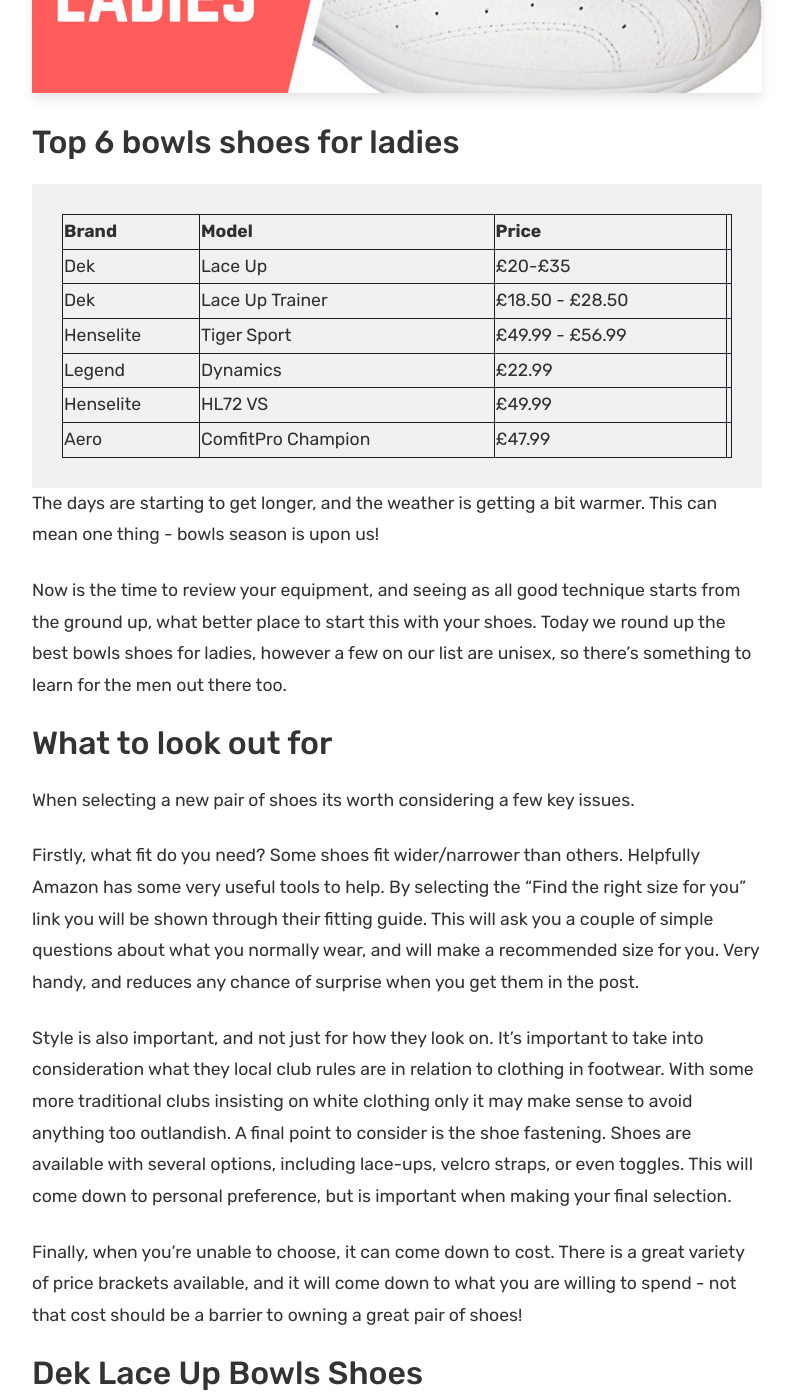
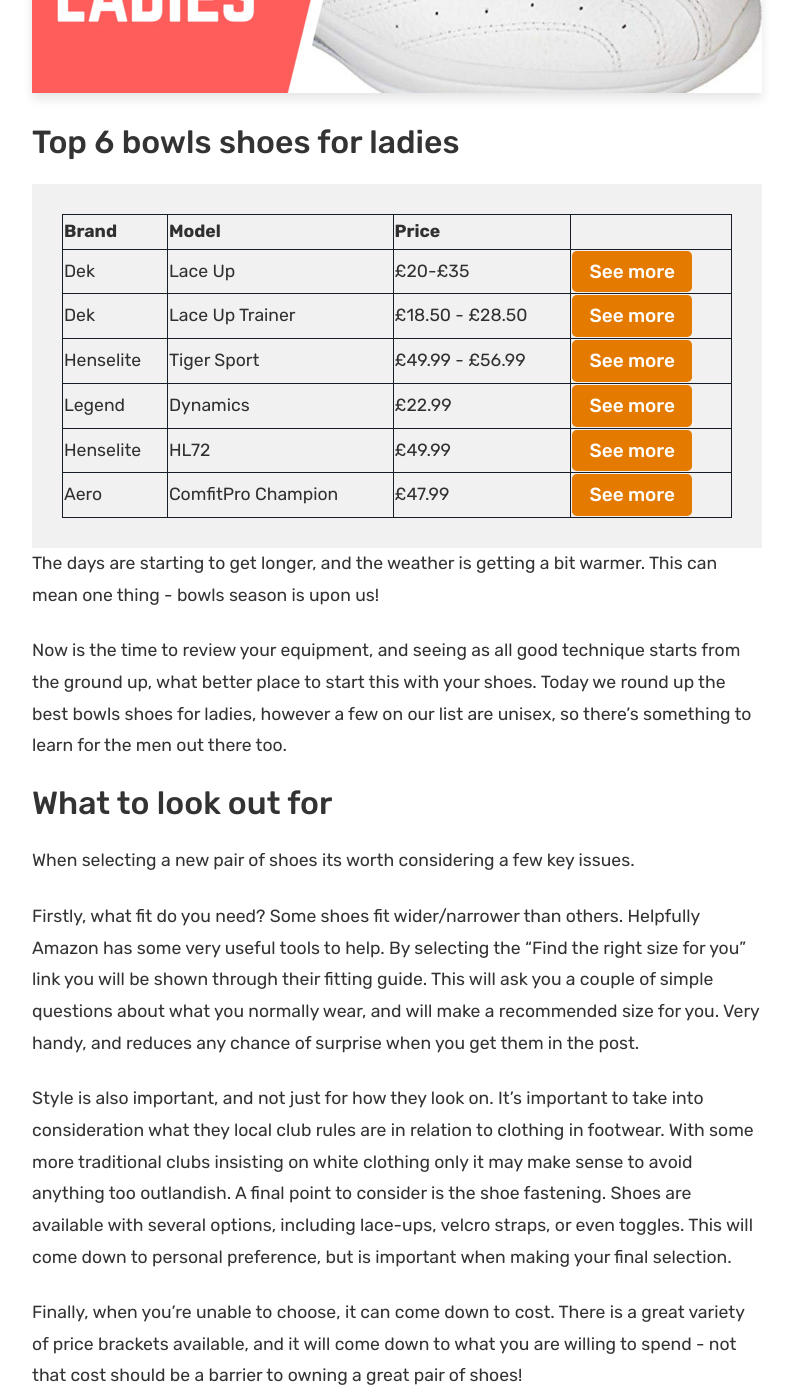
Before and after one commit to krussll/etsysimplicity, a Jekyll site: the page built from _posts/2018-01-11-best-bowling-shoes-for-ladies.md, in a window 1280 px wide and 1400 px high, scrolled down 580 px. Shown: the whole window, without its empty margins (53-846 px from the left). Built offline with Jekyll 4.4.1, drawn with Linux system fonts in a browser that asks for light colours; nearby versions of some CDN libraries; some of the changed text lies outside the part shown.

Commit message:
Update 2018-01-11-best-bowling-shoes-for-ladies.md

```diff
--- a/_posts/2018-01-11-best-bowling-shoes-for-ladies.md
+++ b/_posts/2018-01-11-best-bowling-shoes-for-ladies.md
@@ -24,37 +24,37 @@
       <td>Dek</td>
       <td>Lace Up</td>
       <td>£20-£35  </td>
-      <td></td>
+      <td><a href="https://www.amazon.co.uk/gp/product/B06Y67P3FT/ref=as_li_tl?ie=UTF8&camp=1634&creative=6738&creativeASIN=B06Y67P3FT&linkCode=as2&tag=jackhighbowls-21&linkId=042db14bdeee0de79298b6272cab8ccd" class="btn more"  target="_blank">See more</a></td>
     </tr>
     <tr>
       <td>Dek</td>
       <td>Lace Up Trainer</td>
       <td>£18.50 - £28.50</td>
-      <td></td>
+      <td><a href="https://www.amazon.co.uk/gp/product/B00S6YGAZQ/ref=as_li_tl?ie=UTF8&camp=1634&creative=6738&creativeASIN=B00S6YGAZQ&linkCode=as2&tag=jackhighbowls-21&linkId=c0009998b32d9219cf6d1a475de0b5c7" class="btn more"  target="_blank">See more</a></td>
     </tr>
     <tr>
       <td>Henselite</td>
       <td>Tiger Sport</td>
       <td>£49.99 - £56.99</td>
-      <td></td>
+      <td><a href="https://www.amazon.co.uk/gp/product/B004BJXI6E/ref=as_li_tl?ie=UTF8&camp=1634&creative=6738&creativeASIN=B004BJXI6E&linkCode=as2&tag=jackhighbowls-21&linkId=bcd75de543b243dcaf0ff9edb95237c5" class="btn more"  target="_blank">See more</a></td>
     </tr>
     <tr>
       <td>Legend</td>
       <td>Dynamics</td>
       <td>£22.99</td>
-      <td></td>
+      <td><a href="https://www.amazon.co.uk/gp/product/B016QGZ35I/ref=as_li_tl?ie=UTF8&camp=1634&creative=6738&creativeASIN=B016QGZ35I&linkCode=as2&tag=jackhighbowls-21&linkId=2af5ef7818c3fd754fe3b2fd924389a1" class="btn more"  target="_blank">See more</a></td>
     </tr>
     <tr>
       <td>Henselite</td>
-      <td>HL72 VS</td>
+      <td>HL72</td>
       <td>£49.99</td>
-      <td></td>
+      <td><a href="https://www.amazon.co.uk/gp/product/B071DXKFY9/ref=as_li_tl?ie=UTF8&camp=1634&creative=6738&creativeASIN=B071DXKFY9&linkCode=as2&tag=jackhighbowls-21&linkId=d5fff84072ce51d237fc41af4b2a8b35" class="btn more"  target="_blank">See more</a></td>
     </tr>
     <tr>
       <td>Aero</td>
       <td>ComfitPro Champion</td>
       <td>£47.99</td>
-      <td></td>
+      <td><a href="https://www.amazon.co.uk/gp/product/B074N5GNTQ/ref=as_li_tl?ie=UTF8&camp=1634&creative=6738&creativeASIN=B074N5GNTQ&linkCode=as2&tag=jackhighbowls-21&linkId=495aea45e5cbb1a7a21d279a8cfafed4" class="btn more"  target="_blank">See more</a></td>
     </tr>
   </tbody>
 </table>
@@ -77,6 +77,8 @@
 ## Dek Lace Up Bowls Shoes
 ### Best for customer recommendation
 
+<a href="https://www.amazon.co.uk/gp/product/B06Y67P3FT/ref=as_li_tl?ie=UTF8&camp=1634&creative=6738&creativeASIN=B06Y67P3FT&linkCode=as2&tag=jackhighbowls-21&linkId=042db14bdeee0de79298b6272cab8ccd" class="btn more"  target="_blank">See more</a>
+
 Dek may not be a household name yet, but their focus on affordable, quality gear makes them stand out.
 
 Their Lace up shoes come in at a reasonable 20-35 (depending on size) and for your money you get an ultra lightweight shoe with leather uppers and rubber soles to get a great mix of durability and flexibility.
@@ -87,6 +89,8 @@
 
 ## Dek Lace Up Bowls Shoes (Trainer style)
 ### Best for value
+
+<a href="https://www.amazon.co.uk/gp/product/B00S6YGAZQ/ref=as_li_tl?ie=UTF8&camp=1634&creative=6738&creativeASIN=B00S6YGAZQ&linkCode=as2&tag=jackhighbowls-21&linkId=c0009998b32d9219cf6d1a475de0b5c7" class="btn more"  target="_blank">See more</a>
 
 Another entry from the Dek range. This time it's the lace up trainer style shoe. At 18.50 these are the cheapest shoe on our list, but this doesn't mean you don't get bang for your buck.
 
@@ -101,6 +105,8 @@
 ## Henselite Tiger Sport Lace Up Bowls Shoes
 ### Best for support
 
+<a href="https://www.amazon.co.uk/gp/product/B004BJXI6E/ref=as_li_tl?ie=UTF8&camp=1634&creative=6738&creativeASIN=B004BJXI6E&linkCode=as2&tag=jackhighbowls-21&linkId=bcd75de543b243dcaf0ff9edb95237c5" class="btn more"  target="_blank">See more</a>
+
 Henselite are tried and trusted brand for many, and any list of bowling equipment wouldn't be complete without it.
 
 The Tiger Sport may be the most expensive - topping the best part of 60 at the high end - but these are packed full of features to help your game.
@@ -114,6 +120,8 @@
 ## Legend Dynamics Leather Bowls Shoes
 ### Best for classic design
 
+<a href="https://www.amazon.co.uk/gp/product/B016QGZ35I/ref=as_li_tl?ie=UTF8&camp=1634&creative=6738&creativeASIN=B016QGZ35I&linkCode=as2&tag=jackhighbowls-21&linkId=2af5ef7818c3fd754fe3b2fd924389a1" class="btn more"  target="_blank">See more</a>
+
 The Legend Dynamics are classic design at its best. Why go for newer, flasher models when this look is so good? At £23 these hit a great price point too.
 
 The Dynamics are also the only velcro fastening on our list. They actually feature two velcro fastening and elastication to ensure a better fit.
@@ -123,6 +131,8 @@
 
 ## Henselite HL72 Bowling Shoes (Grey)
 ### Best for unique design
+
+<a href="https://www.amazon.co.uk/gp/product/B071DXKFY9/ref=as_li_tl?ie=UTF8&camp=1634&creative=6738&creativeASIN=B071DXKFY9&linkCode=as2&tag=jackhighbowls-21&linkId=d5fff84072ce51d237fc41af4b2a8b35" class="btn more"  target="_blank">See more</a>
 
 Who says bowls shoes have to be boring? The HL72 adds some great styling elements to the classic fit of your standard Henselite shoe.
 
@@ -141,6 +151,8 @@
 ## Aero ComfitPro Champion Bowling Shoes
 ### Best all-rounder
 
+<a href="https://www.amazon.co.uk/gp/product/B074N5GNTQ/ref=as_li_tl?ie=UTF8&camp=1634&creative=6738&creativeASIN=B074N5GNTQ&linkCode=as2&tag=jackhighbowls-21&linkId=495aea45e5cbb1a7a21d279a8cfafed4" class="btn more"  target="_blank">See more</a>
+
 If you're looking for both style and substance, you'd be hard pushed to find a better shoe than the Aero Comfitpro Champion.
 
 It features both a unique lining to improve coolness and extra heel support, to improve your balance through your shot.
```
